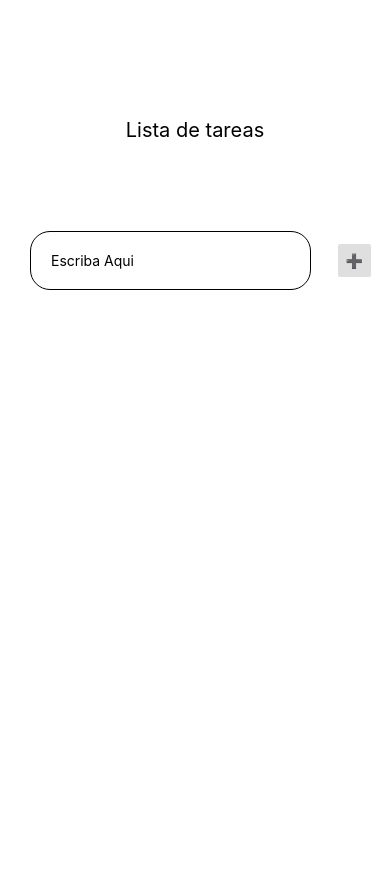
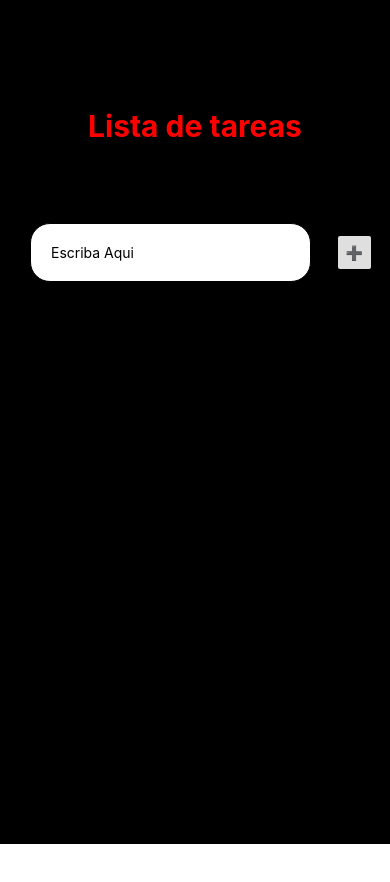
Before and after one commit to NatachaVergara/lista-nvergara, a React Native app: screen / in a window 390 px wide. Shown: the top 882 px of the page. Built offline with nearby package versions, Linux system fonts and the light colour scheme.

Commit message:
terminado

```diff
--- a/App.js
+++ b/App.js
@@ -12,7 +12,7 @@ export default function App() {
 const styles = StyleSheet.create({
   container: {
     flex: 1,
-    backgroundColor: '#fff',
+    backgroundColor: 'black',
     alignItems: 'center',
     justifyContent: 'center',
   },
--- a/src/Components/AddItem/AddItem.js
+++ b/src/Components/AddItem/AddItem.js
@@ -37,7 +37,8 @@ const styles = StyleSheet.create({
         marginLeft: 20,
         flexDirection: 'row',
         justifyContent: 'space-between',
-        alignItems: 'center'
+        alignItems: 'center',
+
     },
     textInput: {
         width: '80%',
@@ -46,7 +47,8 @@ const styles = StyleSheet.create({
         borderColor: 'black',
         borderStyle: 'solid',
         borderWidth: 1,
-        borderRadius: 20
+        borderRadius: 20,
+        backgroundColor: '#ffff'
     }, button: {
         color:"#1E6738"
     }
--- a/src/Components/Header.js
+++ b/src/Components/Header.js
@@ -16,10 +16,12 @@ export default Header
 const styles = StyleSheet.create({
   titulo: {
     width: 'auto',
-    margin: 20,
-    padding: 20,
+    margin: 15,
+    padding: 15,
     textAlign: 'center',
-    fontSize: 20
+    fontSize: 30,
+    color: 'red',
+    fontWeight: 'bold',
 
 
   }
--- a/src/Components/ItemList/ItemList.js
+++ b/src/Components/ItemList/ItemList.js
@@ -9,7 +9,7 @@ const ItemList = ({ itemList, setItemList }) => {
     const [id, setId] = useState(null)
     const [nomTarea, setNomTarea] = useState('')
     const [modalVisible, setModalVisible] = useState(false);
-    const [done, setDone] = useState(false);
+    // const [done, setDone] = useState(false);
 
     const onOpenModal = (dataId, nomTarea) => {
         setModalVisible(!modalVisible)
@@ -48,7 +48,7 @@ const ItemList = ({ itemList, setItemList }) => {
                             style={
                                 [
                                     styles.textInput,
-                                    done && styles.done
+                                    // done && styles.done
                                 ]}>
                             {data.item.value}
 
@@ -61,7 +61,7 @@ const ItemList = ({ itemList, setItemList }) => {
                                 onPress={() => onOpenModal(data.item.id, data.item.value)}>
                                 <Text>🗑️</Text>
                             </Pressable >
-{/*
+                            {/*
 
                             <Pressable
                                 style={styles.btnDone}
@@ -90,12 +90,14 @@ const styles = StyleSheet.create({
         marginRight: 5,
         marginTop: 20,
         borderColor: 'black',
-        borderWidth: 2,
+        borderWidth: 1,
         borderStyle: 'solid',
         padding: 10,
         flexDirection: 'row',
         justifyContent: 'space-between',
-        alignItems: 'center'
+        alignItems: 'center',
+        backgroundColor: '#ffff',
+        borderRadius: 10
 
     },
     textInput: {
```
